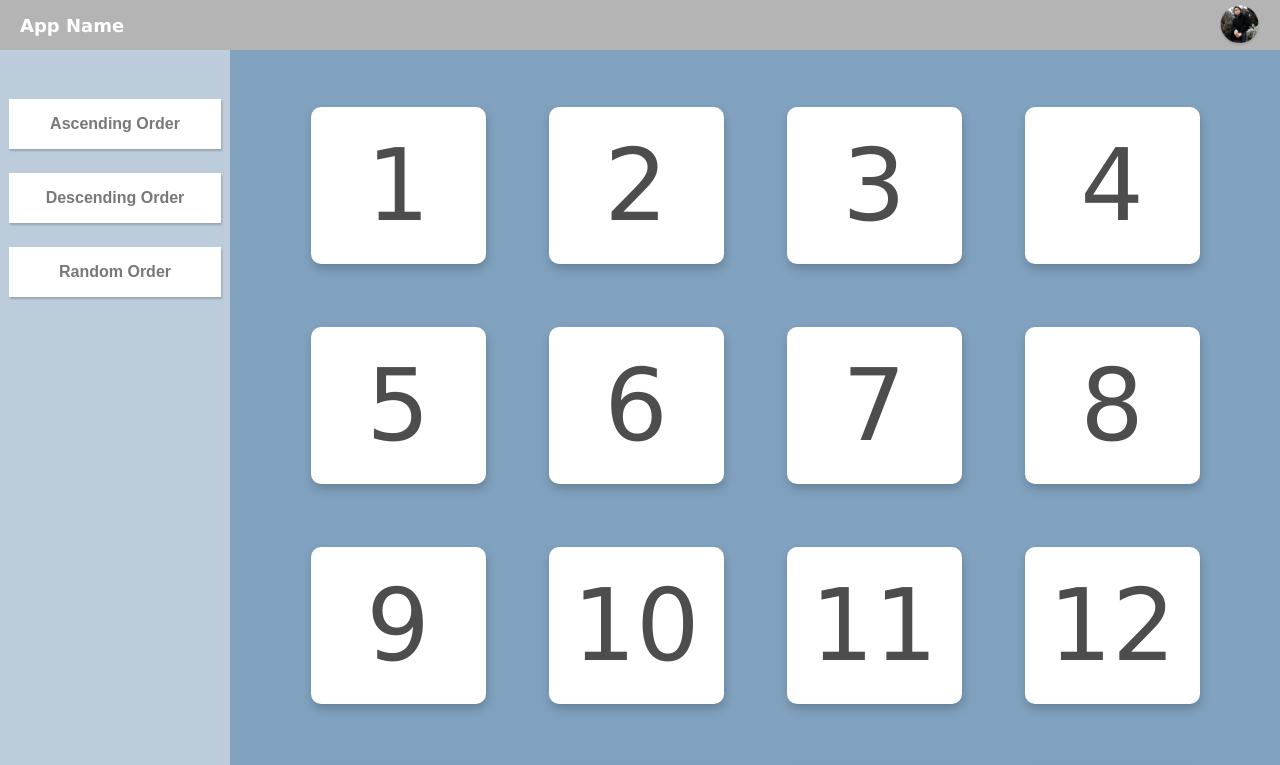
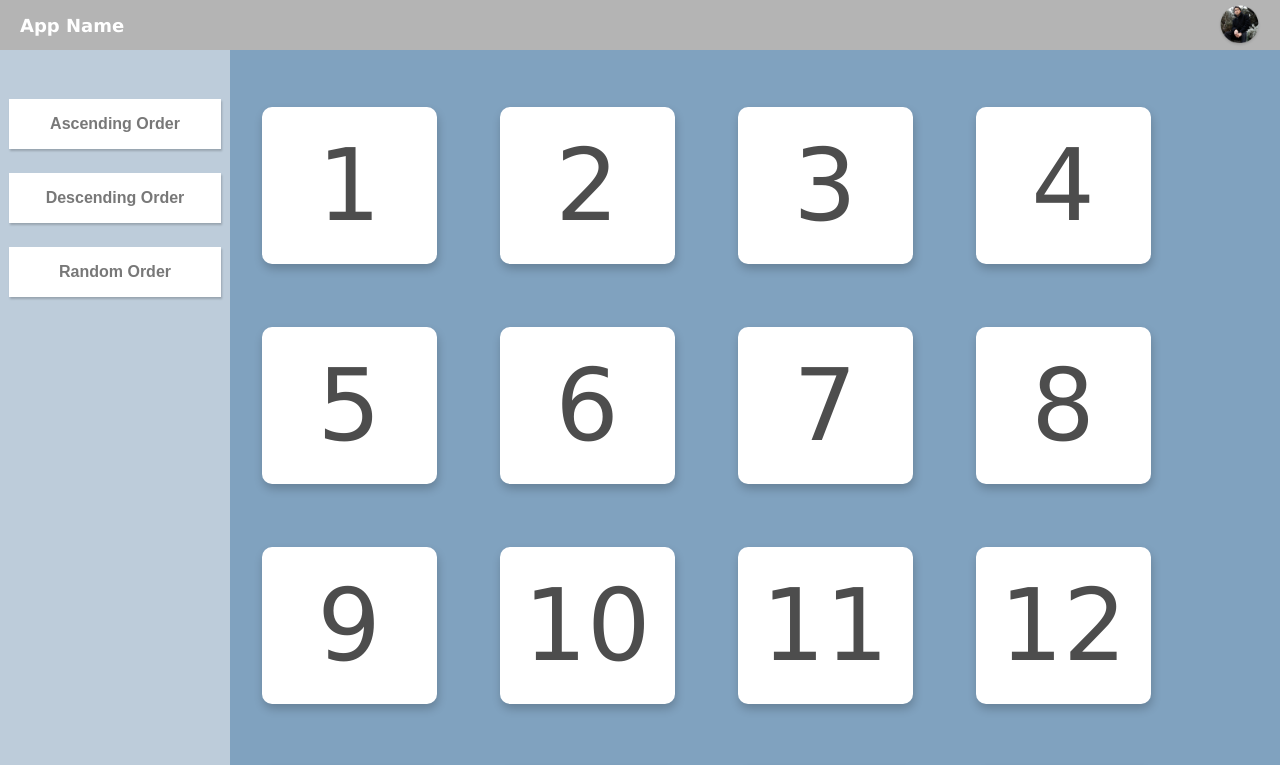
Before and after one commit to adhkr81/sj-trial, a React (Create React App) app: page / in a window 1280 px wide. Shown: the top 765 px of the page. Built offline with nearby package versions, Linux system fonts and the light colour scheme.

Commit message:
content flex direction fix

```diff
--- a/src/App.js
+++ b/src/App.js
@@ -11,7 +11,7 @@ import styles from "./styles.module.css"
 function App() {
 
 
-  let filledArray = Array.from({length: 20}, (_, i) => i + 1)
+  let filledArray = Array.from({length: 21}, (_, i) => i + 1)
 
   const [ card, setCard ] = useState(filledArray)
 
@@ -24,9 +24,14 @@ function App() {
   useEffect(() => {
       if (width > 1023) {
         setSlide(true)
-
     }
   },[])
+
+  useEffect(() => {
+    if (width < 1023) {
+      setSlide(false)
+  }
+},[width])
 
 
   function handleAscend() {
@@ -57,6 +62,8 @@ function App() {
     backDrop = <Backdrop />
   }
 
+  console.log(slide)
+
   return (
     <div className="App">
 
--- a/src/components/Content/styles.module.css
+++ b/src/components/Content/styles.module.css
@@ -29,7 +29,7 @@
         flex-direction: row;
         flex-wrap: wrap;
         align-items: center;
-        justify-content: center;
+        justify-content: flex-start;
         background-color: #80A2BF;
         padding-top: 85px;
     }
@@ -55,7 +55,7 @@
         flex-direction: row;
         flex-wrap: wrap;
         align-items: center;
-        justify-content: center;
+        justify-content: flex-start;
         background-color: #80A2BF;
         padding-top: 85px;
     }
@@ -81,7 +81,7 @@
         flex-direction: row;
         flex-wrap: wrap;
         align-items: center;
-        justify-content: center;
+        justify-content: flex-start;
         background-color: #80A2BF;
         padding-top: 85px;
     }
@@ -108,7 +108,7 @@
         flex-direction: row;
         flex-wrap: wrap;
         align-items: center;
-        justify-content: center;
+        justify-content: flex-start;
         background-color: #80A2BF;
         padding-top: 75px;
     }
```
